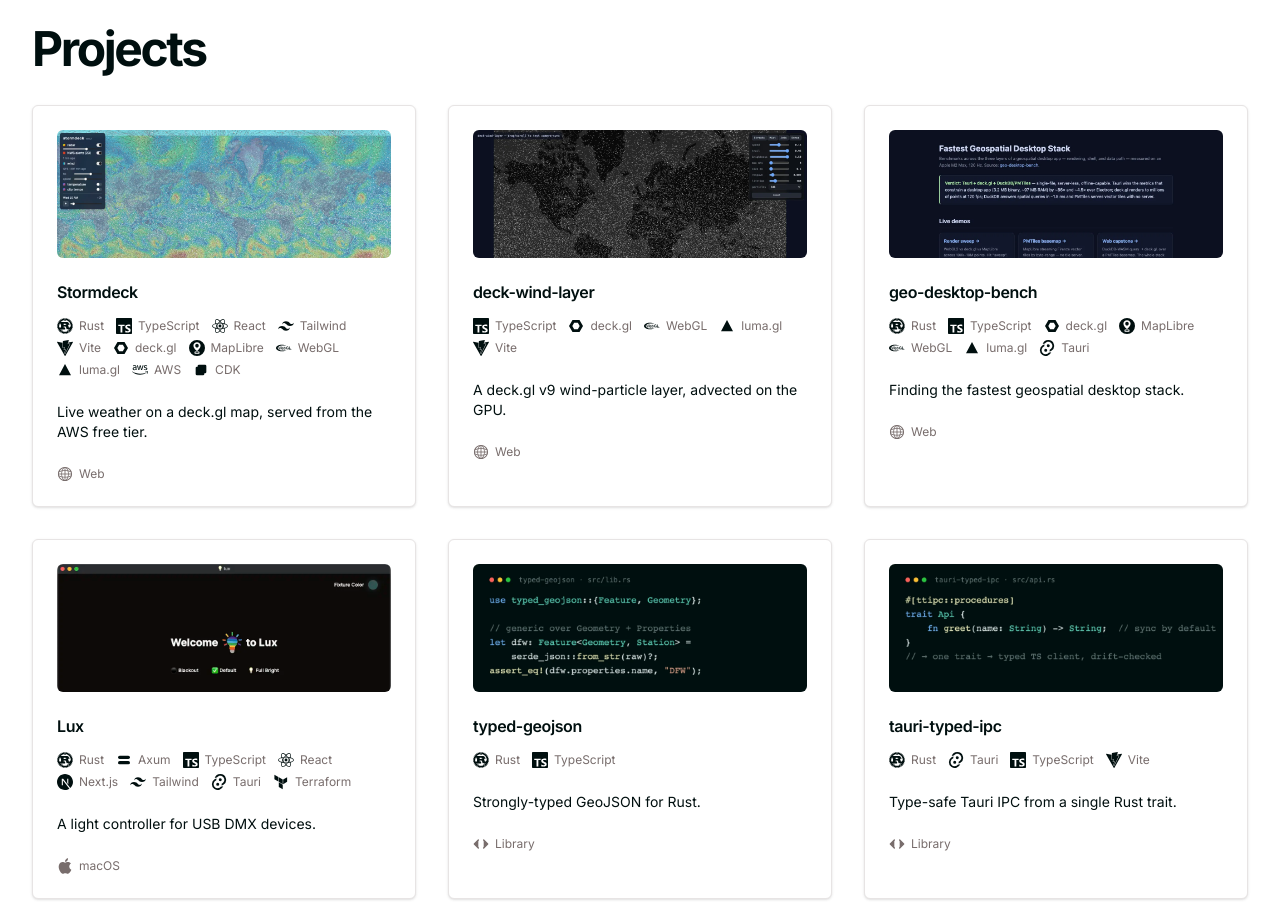
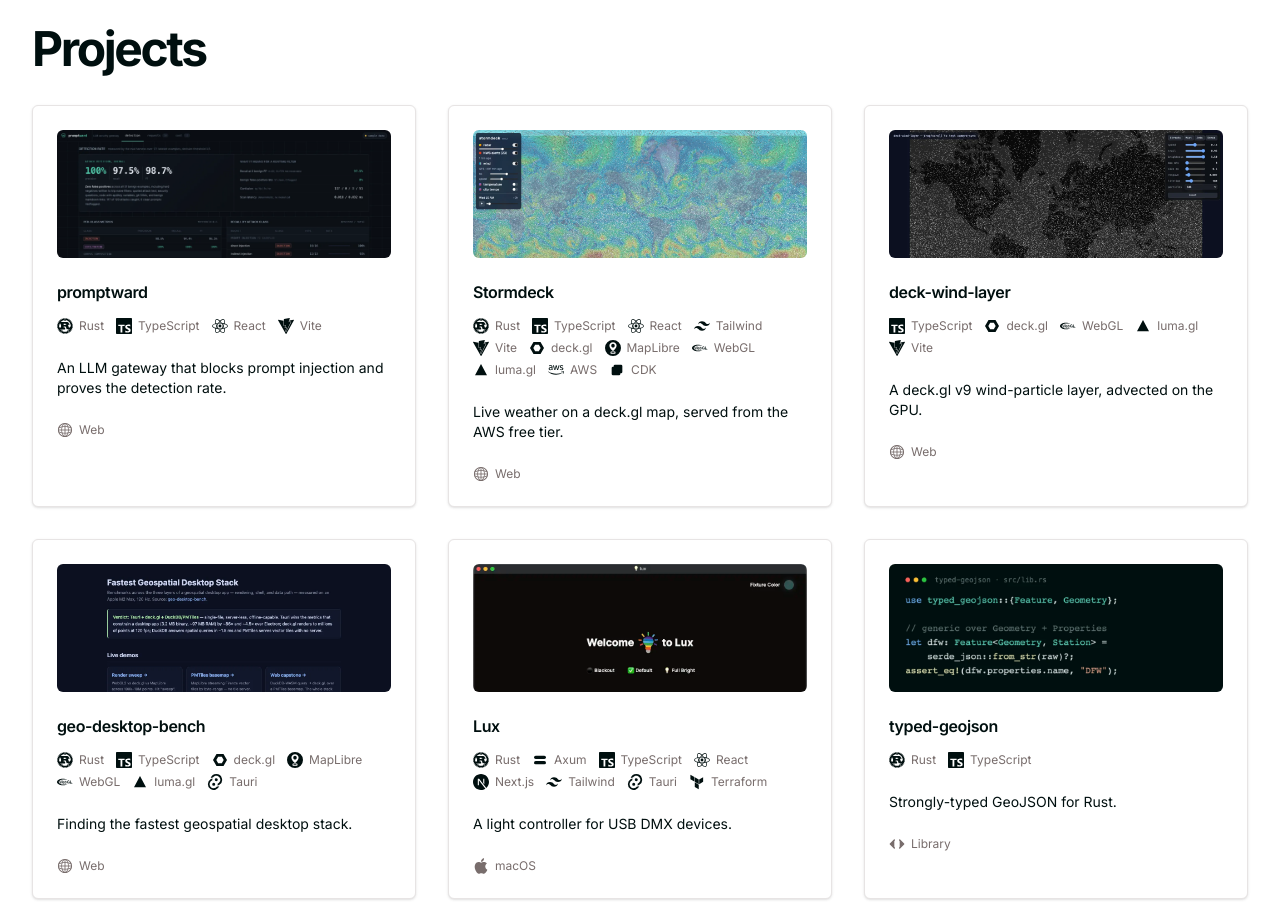
Before and after one commit to johncarmack1984/johncarmack.com, a React (Vite) app: page / in a window 1280 px wide. Shown: the part 1460-2362 px from the top of the page. Built offline with nearby package versions, Linux system fonts and the light colour scheme.

Commit message:
Add promptward project card (#27)

```diff
--- a/src/components/projects/projects.tsx
+++ b/src/components/projects/projects.tsx
@@ -4,6 +4,7 @@
 import geoDesktopBench from "@/assets/img/geo-desktop-bench.webp";
 import lux from "@/assets/img/lux.webp";
 import manifest from "@/assets/img/manifest.webp";
+import promptward from "@/assets/img/promptward.webp";
 import stormdeck from "@/assets/img/stormdeck.webp";
 import tauriTypedIpc from "@/assets/img/tauri-typed-ipc.webp";
 import typedGeojson from "@/assets/img/typed-geojson.webp";
@@ -59,6 +60,15 @@
 } satisfies Record<string, Tool>;
 
 const projects = [
+  {
+    title: "promptward",
+    description:
+      "An LLM gateway that blocks prompt injection and proves the detection rate.",
+    image: promptward,
+    href: "https://github.com/johncarmack1984/promptward",
+    platforms: [P.web],
+    skills: [T.rust, T.ts, T.react, T.vite],
+  },
   {
     title: "Stormdeck",
     description: "Live weather on a deck.gl map, served from the AWS free tier.",
```
Also changed, not shown: src/assets/img/promptward.webp (added).
